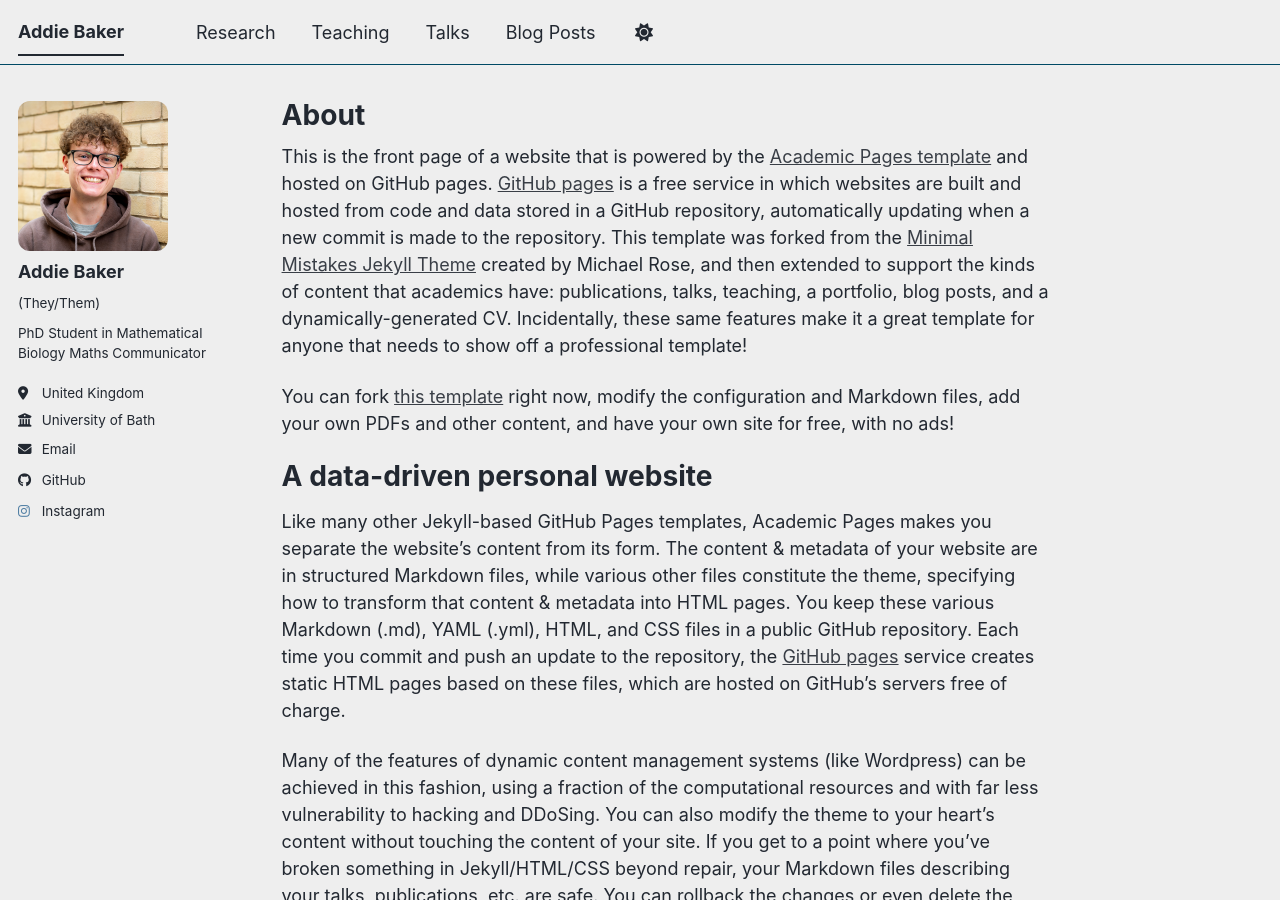
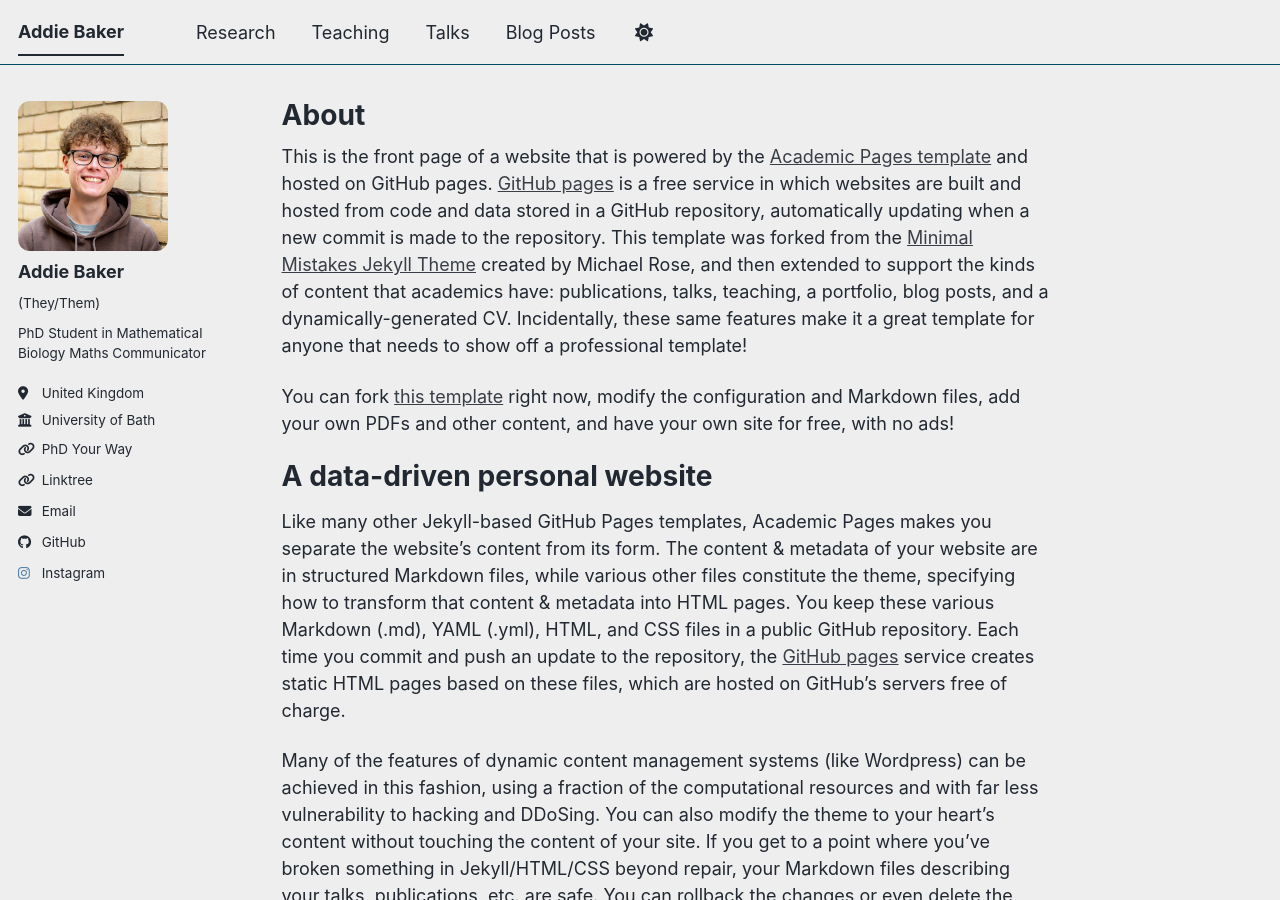
Before and after one commit to addie-02/addie-02.github.io, a Jekyll site: the page built from _pages/about.md, in a window 1280 px wide and 900 px high. Built offline with Jekyll 4.4.1, drawn with Linux system fonts in a browser that asks for light colours; a script bundle is joined from its source files by our own code; library files that are not in the unit come from our copies.

Commit message:
Add custom links to configuration

```diff
--- a/_config.yml
+++ b/_config.yml
@@ -34,7 +34,10 @@ author:
   location         : "United Kingdom"
   employer         : "University of Bath"
   email            : "ab3435@bath.ac.uk"
-  url              : "https://instagram.com/phdyourway"
+  custom_link1_url   : "https://instagram.com/phdyourway"
+  custom_link1_label : "PhD Your Way"
+  custom_link2_url   : "https://linktr.ee/behindtheresearch"
+  custom_link2_label : "Linktree"
 
   # Academic websites
   academia         : # URL
```
